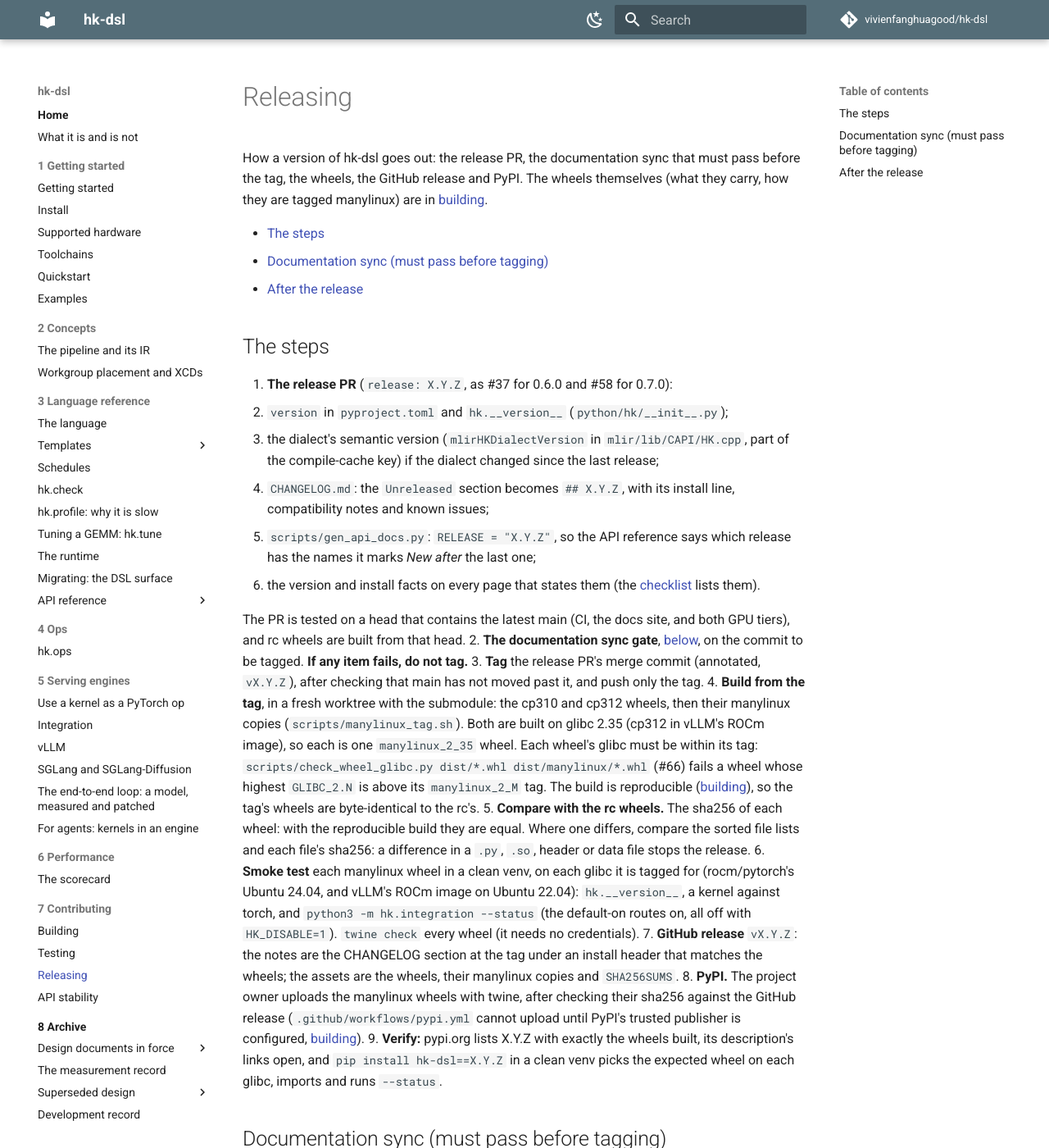
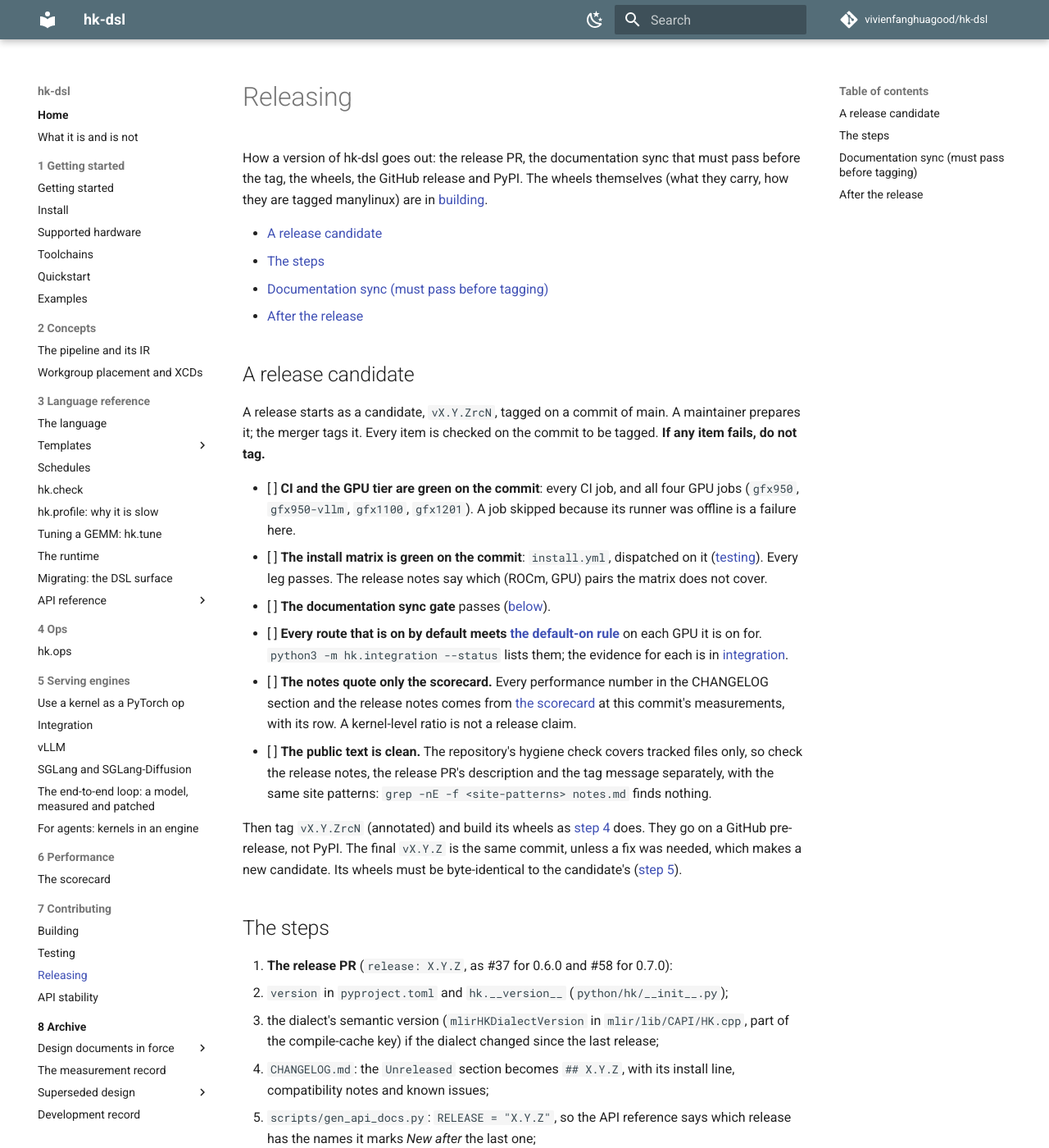
Before and after one commit to vivienfanghuagood/hk-dsl, an MkDocs documentation site: the page built from docs/releasing.md, in a window 1280 px wide and 1400 px high. Shown: the whole window at 82% size. Built offline with MkDocs 1.6.1 and Material for MkDocs 9.7.7, drawn with Linux system fonts in a browser that asks for light colours; comment, search, counter and statistics services are not loaded.

Commit message:
Issue templates (bug, install, performance) and a release-candidate checklist (docs/releasing.md) (#209)
* Issue templates (bug, install, performance) and a release-candidate checklist in docs/releasing.md

.github/ISSUE_TEMPLATE: a bug report (area, what happened, the smallest script, and one environment line:
hk, torch, HIP, GPU name and arch, Python; --status for a route), an install problem (the command and
output; Python, glibc, hipcc, ROCm, image, GPU), a performance report (hk.check's report, which times
hk against eager/compile in one process with its noise band). Blank issues stay open; the docs are linked.

docs/releasing.md, "A release candidate": what must hold on the commit before vX.Y.ZrcN is tagged -- CI and
all four GPU jobs green (a skipped runner fails it), the install matrix green on every leg, the
documentation sync gate, every default-on route meeting the default-on rule, notes that quote only the
scorecard, and public text (notes, PR description, tag message) grepped with the site's patterns. The
candidate's wheels go on a GitHub pre-release; the final release is byte-identical.

Co-Authored-By: Claude <noreply@anthropic.com>

* releasing.md: link the testing page, not anchors other PRs add (each PR builds on its own under mkdocs --strict)

Co-Authored-By: Claude <noreply@anthropic.com>

* releasing.md: link the default-on rule's section again (#199 has merged)

Co-Authored-By: Claude <noreply@anthropic.com>

---------

Co-authored-by: hfang <hfang@localhost>
Co-authored-by: Claude <noreply@anthropic.com>

```diff
--- a/docs/releasing.md
+++ b/docs/releasing.md
@@ -5,9 +5,44 @@ that must pass before the tag, the wheels, the GitHub release and PyPI. The
 wheels themselves (what they carry, how they are tagged manylinux) are in
 [building](building.md#wheels).
 
+- [A release candidate](#a-release-candidate)
 - [The steps](#the-steps)
 - [Documentation sync (must pass before tagging)](#documentation-sync-must-pass-before-tagging)
 - [After the release](#after-the-release)
+
+## A release candidate
+
+A release starts as a candidate, `vX.Y.ZrcN`, tagged on a commit of main.
+A maintainer prepares it; the merger tags it. Every item is checked on the
+commit to be tagged. **If any item fails, do not tag.**
+
+- [ ] **CI and the GPU tier are green on the commit**: every CI job, and all
+  four GPU jobs (`gfx950`, `gfx950-vllm`, `gfx1100`, `gfx1201`). A job
+  skipped because its runner was offline is a failure here.
+- [ ] **The install matrix is green on the commit**: `install.yml`,
+  dispatched on it ([testing](testing.md)). Every leg
+  passes. The release notes say which (ROCm, GPU) pairs the matrix does not
+  cover.
+- [ ] **The documentation sync gate** passes
+  ([below](#documentation-sync-must-pass-before-tagging)).
+- [ ] **Every route that is on by default meets
+  [the default-on rule](testing.md#the-default-on-rule)** on each GPU it is on
+  for. `python3 -m hk.integration --status` lists them; the evidence for each
+  is in [integration](integration.md#on-by-default-and-turning-it-off).
+- [ ] **The notes quote only the scorecard.** Every performance number in the
+  CHANGELOG section and the release notes comes from
+  [the scorecard](performance/scorecard.md) at this commit's measurements, with
+  its row. A kernel-level ratio is not a release claim.
+- [ ] **The public text is clean.** The repository's hygiene check covers
+  tracked files only, so check the release notes, the release PR's description
+  and the tag message separately, with the same site patterns:
+  `grep -nE -f <site-patterns> notes.md` finds nothing.
+
+Then tag `vX.Y.ZrcN` (annotated) and build its wheels as
+[step 4](#the-steps) does. They go on a GitHub pre-release, not PyPI. The
+final `vX.Y.Z` is the same commit, unless a fix was needed, which makes a new
+candidate. Its wheels must be byte-identical to the candidate's
+([step 5](#the-steps)).
 
 ## The steps
 
```
Also changed, not shown: 4 other files.
